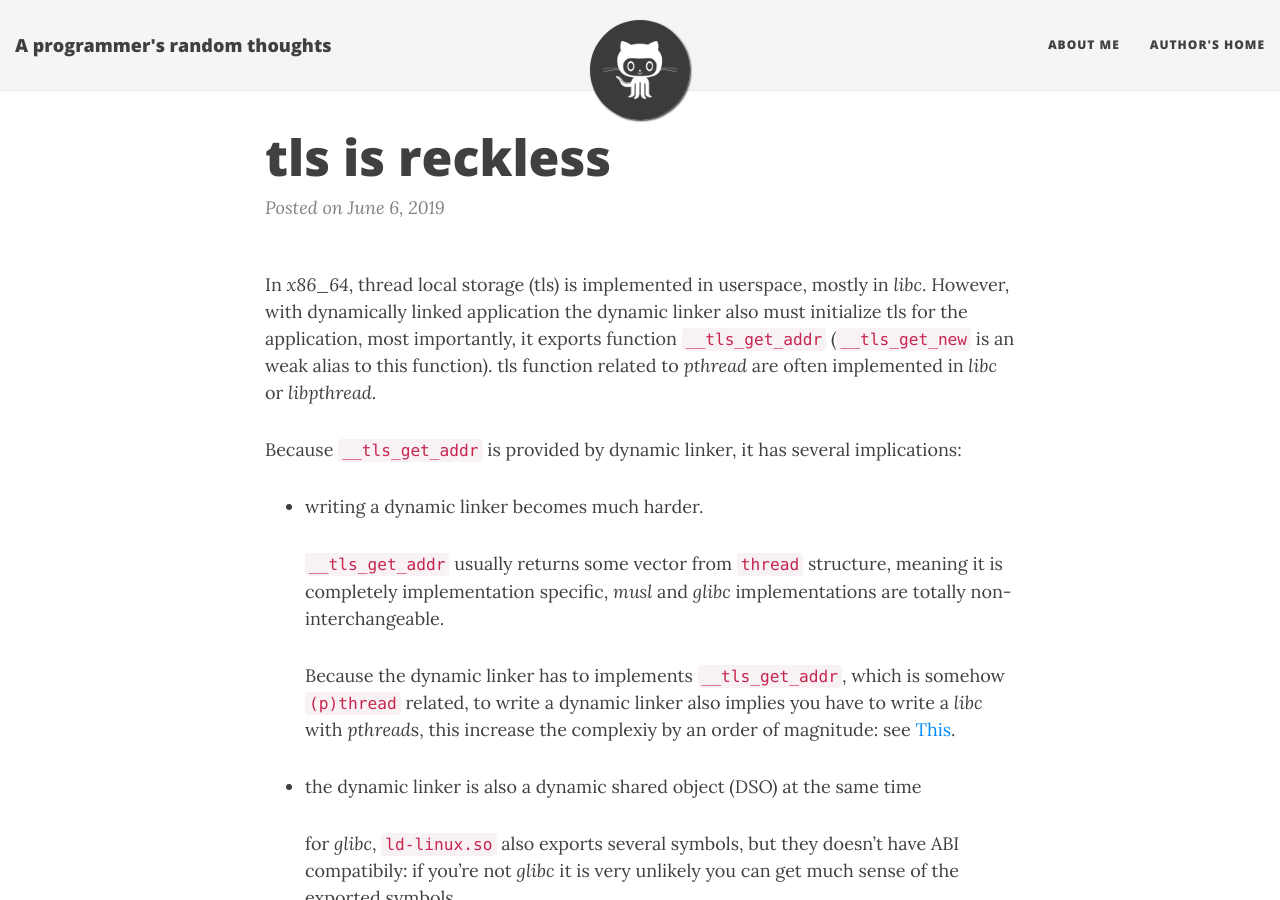
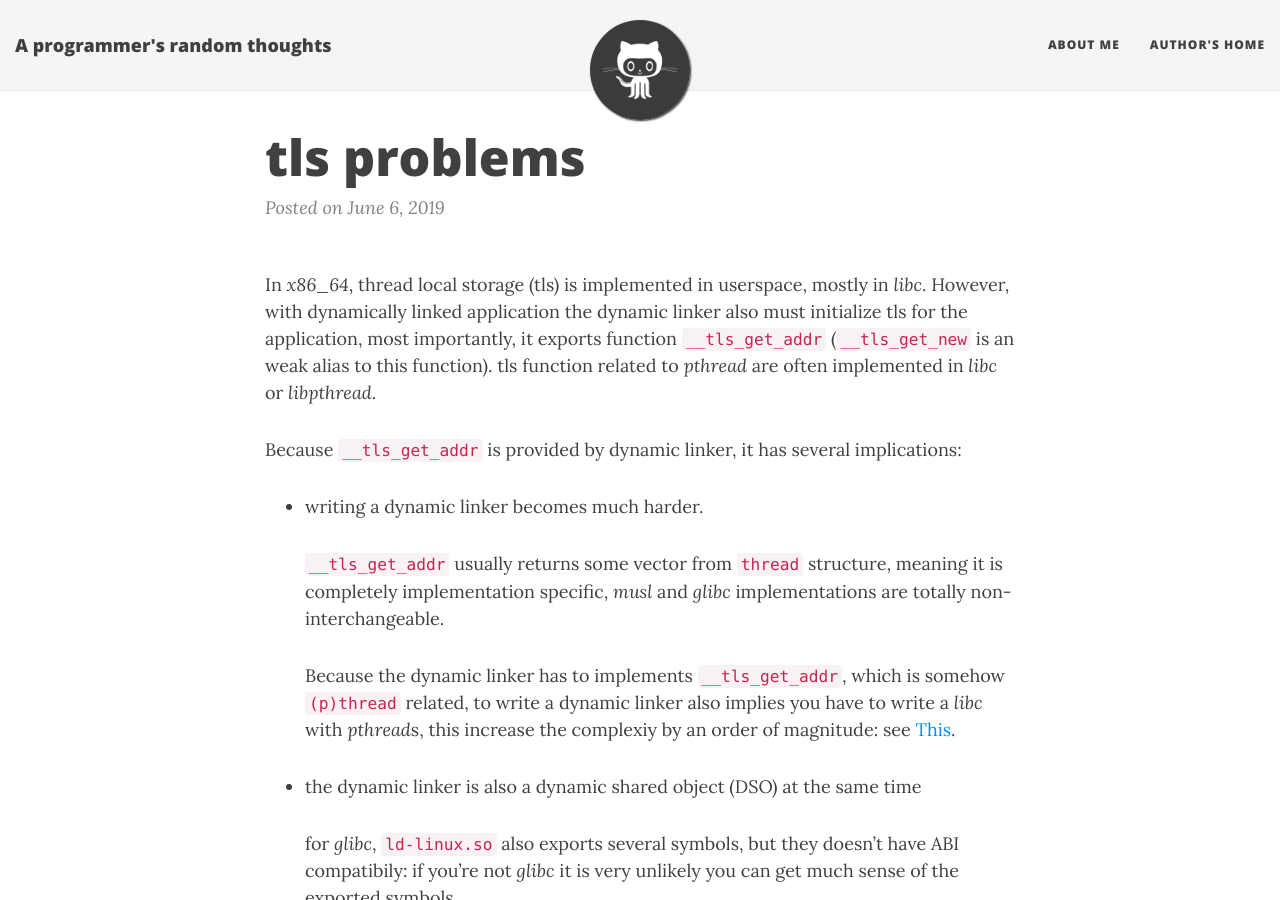
Before and after one commit to wangbj/wangbj.github.io, a Jekyll site: the page built from _posts/2019-06-06-tls.md, in a window 1280 px wide and 900 px high. Built offline with Jekyll 4.4.1, drawn with Linux system fonts in a browser that asks for light colours; nearby versions of some CDN libraries.

Commit message:
Update and rename 2019-06-06-tls-is-reckless.md to 2019-06-06-tls.md

```diff
--- a/_posts/2019-06-06-tls-is-reckless.md
+++ b/_posts/2019-06-06-tls.md
@@ -1,6 +1,6 @@
 ---
 layout: post
-title:  "tls is reckless"
+title:  "tls problems"
 date:   2019-06-06
 categories: Linux
 ---
```
